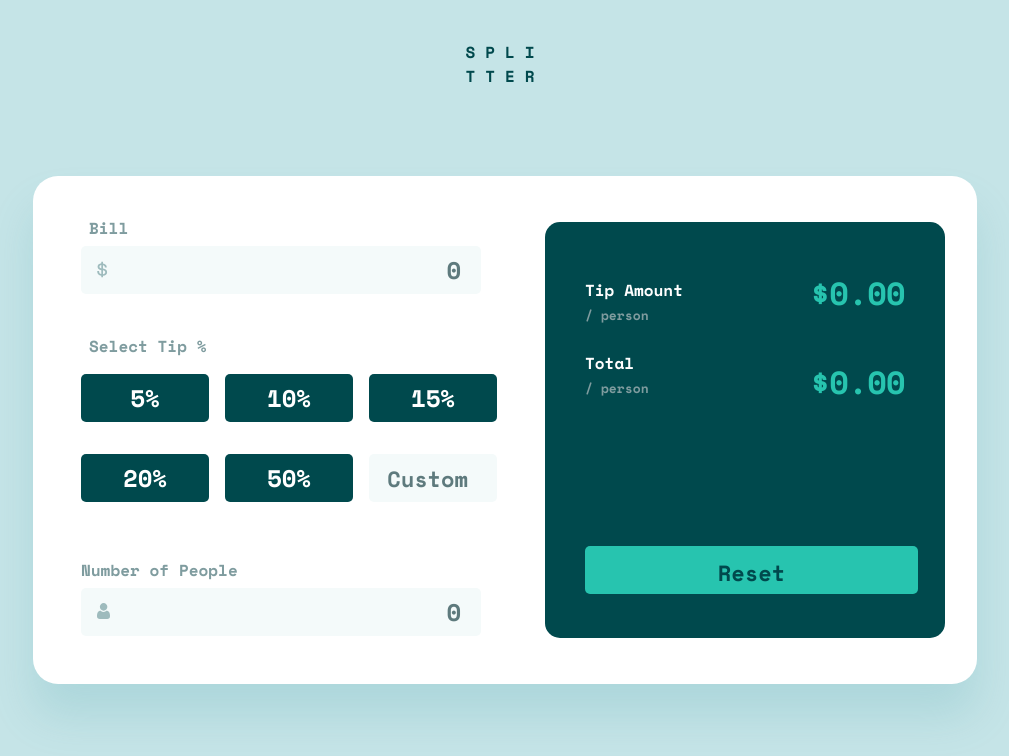
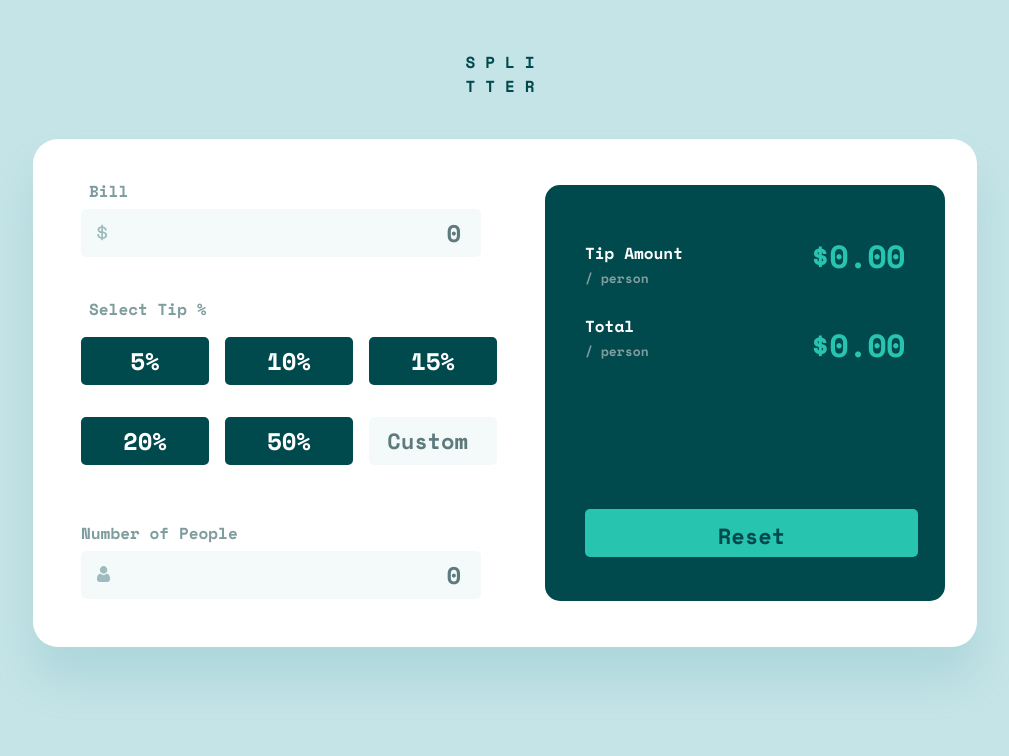
Before and after one commit to mariamo101/Tip-Calculator-app, a plain HTML site: page index.html in a window 1280 px wide. Shown: the whole page, without its empty margins (135-1144 px from the left). Drawn offline with nearby package versions, Linux system fonts and the light colour scheme.

Commit message:
update css
update css

```diff
--- a/styles.css
+++ b/styles.css
@@ -219,7 +219,7 @@ span{
         min-width: 30rem;
     }
 }
-@media  screen and (min-width:1000px) {
+@media  screen and (min-width:1200px) {
     .background-container{
         align-items: center;
         justify-content: center;
@@ -229,7 +229,7 @@ span{
         flex-direction: row;
         min-width: 57.5rem;
         padding: 0;
-        margin-bottom: 14.938rem;
+     /*   margin-bottom: 10rem;*/
         align-items: center;
         padding: 2rem 2rem 0 0rem;
         justify-content: flex-start;
@@ -238,7 +238,7 @@ span{
         margin: 0;
     }
     .spli-tter{
-         margin: 10.188rem 0 5.5rem 0;
+      /*   margin: 10.188rem 0 5.5rem 0;*/
     }
     .tip-Button{
         display: grid;
```
